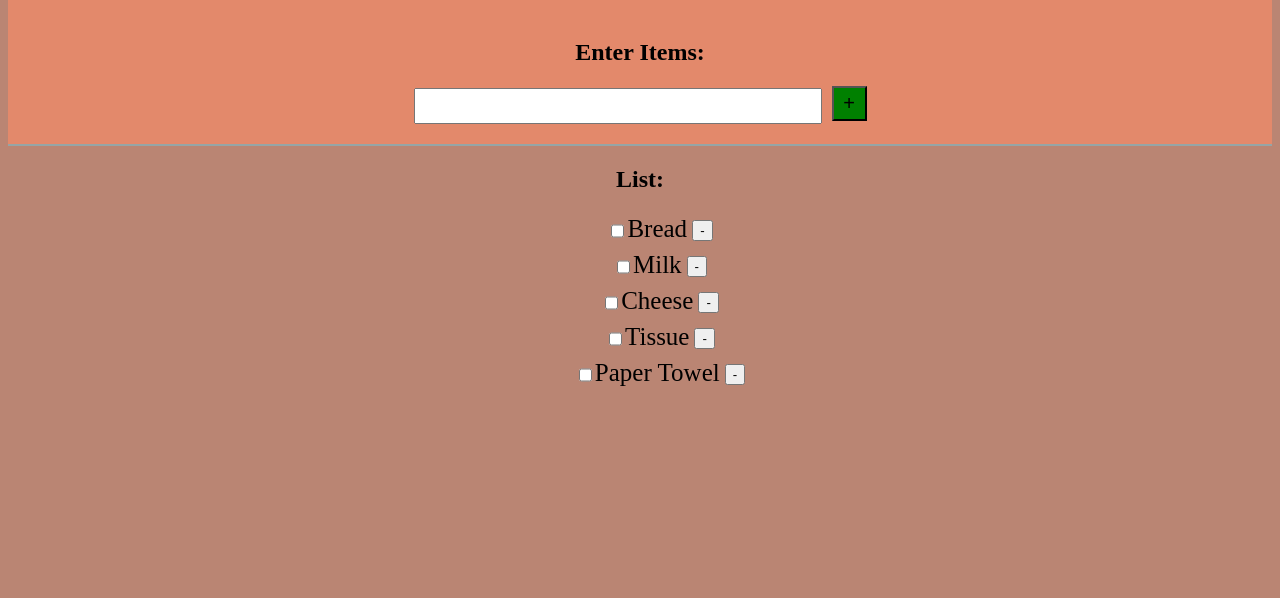
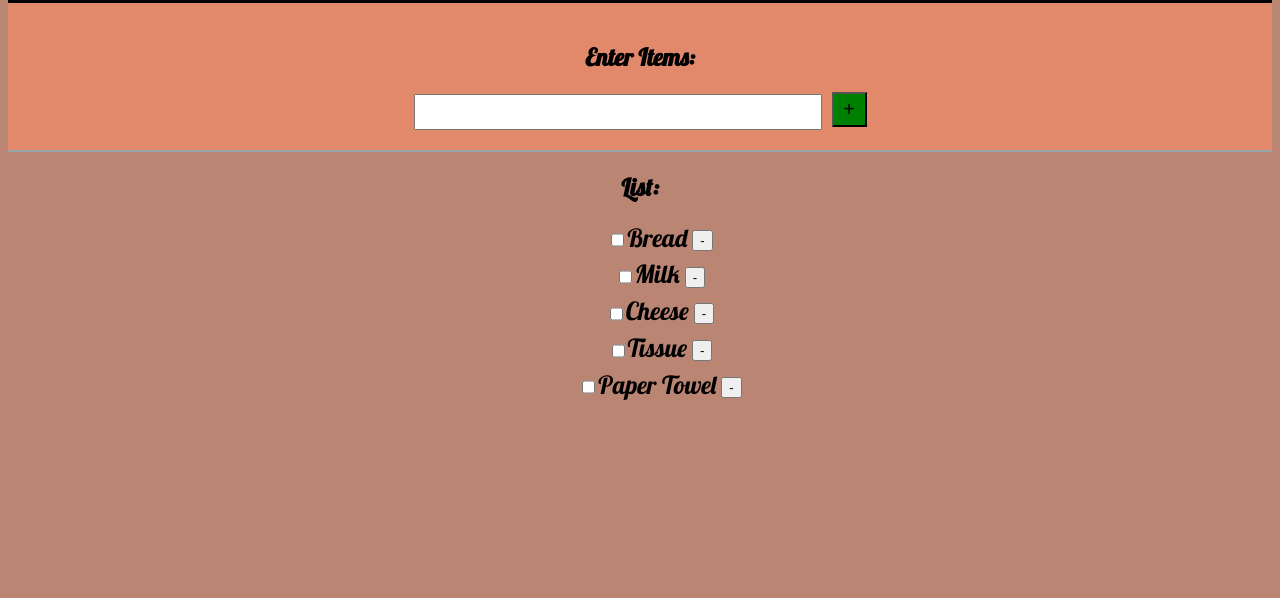
Before and after one commit to Diya007/shopping-list, a plain HTML site: page index.html in a window 1280 px wide. Shown: the part 202-800 px from the top of the page. Drawn offline with nearby package versions, Linux system fonts and the light colour scheme.

Commit message:
font family change

```diff
--- a/index.html
+++ b/index.html
@@ -4,7 +4,7 @@
 	<meta charset="UTF-8">
 	<title>Document</title>
 	<link rel="stylesheet" href="style.css">
-	<link href='https://fonts.googleapis.com/css?family=Lobster+Two:400,700|Permanent+Marker' rel='stylesheet' type='text/css'>
+	<link href='https://fonts.googleapis.com/css?family=Lobster' rel='stylesheet' type='text/css'>
 
 </head>
 <body>
--- a/style.css
+++ b/style.css
@@ -1,6 +1,7 @@
 body{
 	background-color: #BA8573;
 	min-width: 900px;
+	font-family: 'Lobster', cursive;
 }
 
 header {
```
